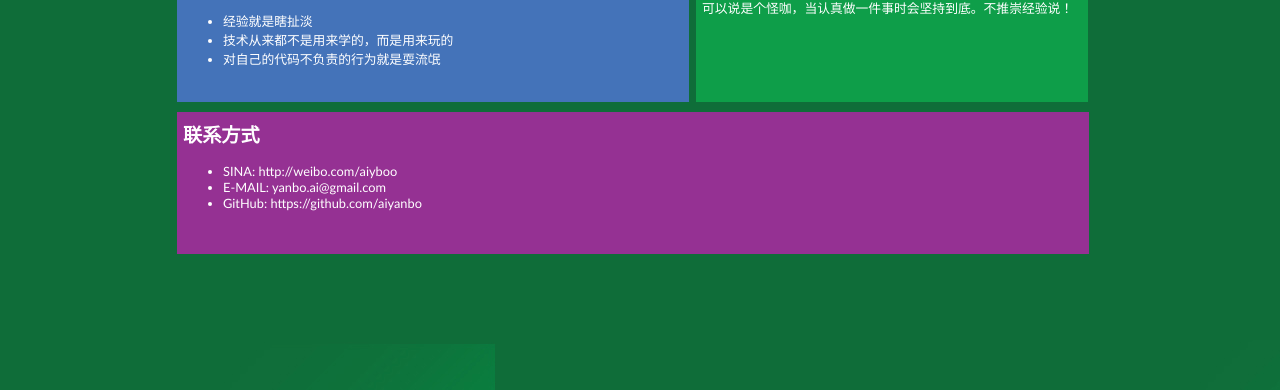
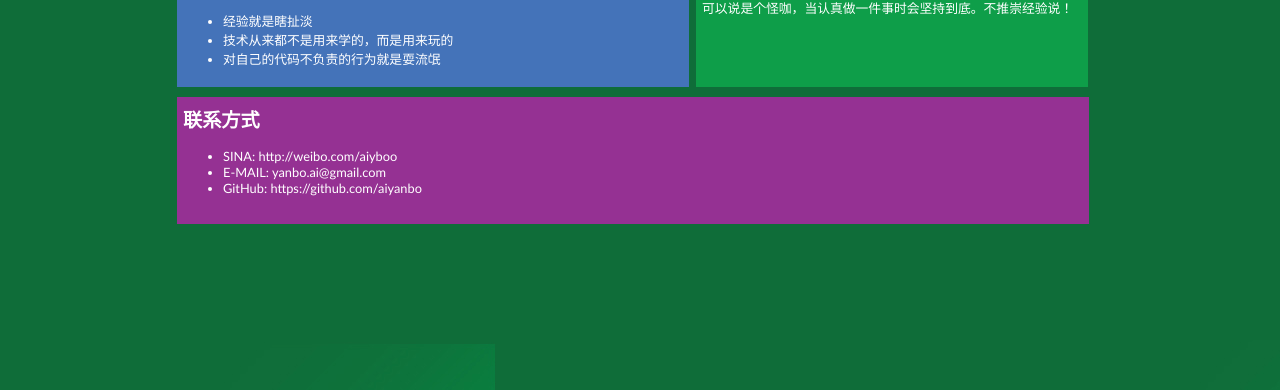
Before and after one commit to aiyanbo/aiyanbo.github.io, a plain HTML site: page aboutme/aboutme.html in a window 1280 px wide. Shown: the part 410-800 px from the top of the page. Drawn offline with Linux system fonts and the light colour scheme.

Commit message:
changed surface height

```diff
--- a/aboutme/aboutme.html
+++ b/aboutme/aboutme.html
@@ -72,7 +72,7 @@
             </p>
         </div>
     </div>
-    <div class="surface" style="width:500px">
+    <div class="surface" style="height:115px;width:500px">
         <div class="title">观点</div>
         <div class="desc">
             <ul>
@@ -84,7 +84,7 @@
             </ul>
         </div>
     </div>
-    <div class="surface" style="width:380px">
+    <div class="surface" style="height:115px;width:380px">
         <div class="title">风格</div>
         <div class="desc">
             <!--<p>-->
@@ -92,7 +92,7 @@
             <!--</p>-->
         </div>
     </div>
-    <div class="surface" style="width:900px">
+    <div class="surface" style="height:115px;width:900px">
         <div class="title">联系方式</div>
         <div class="desc">
             <ul>
```
